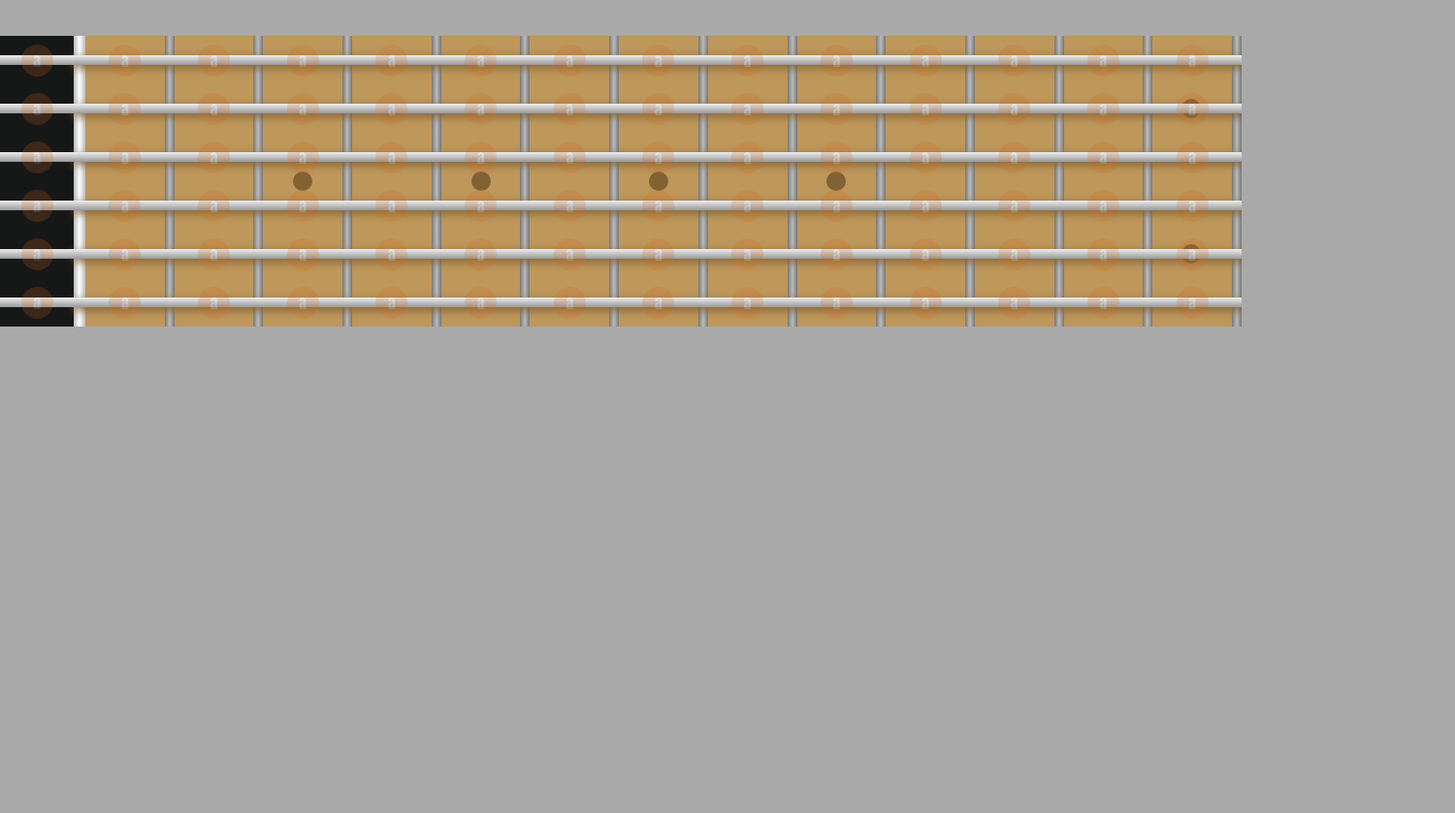
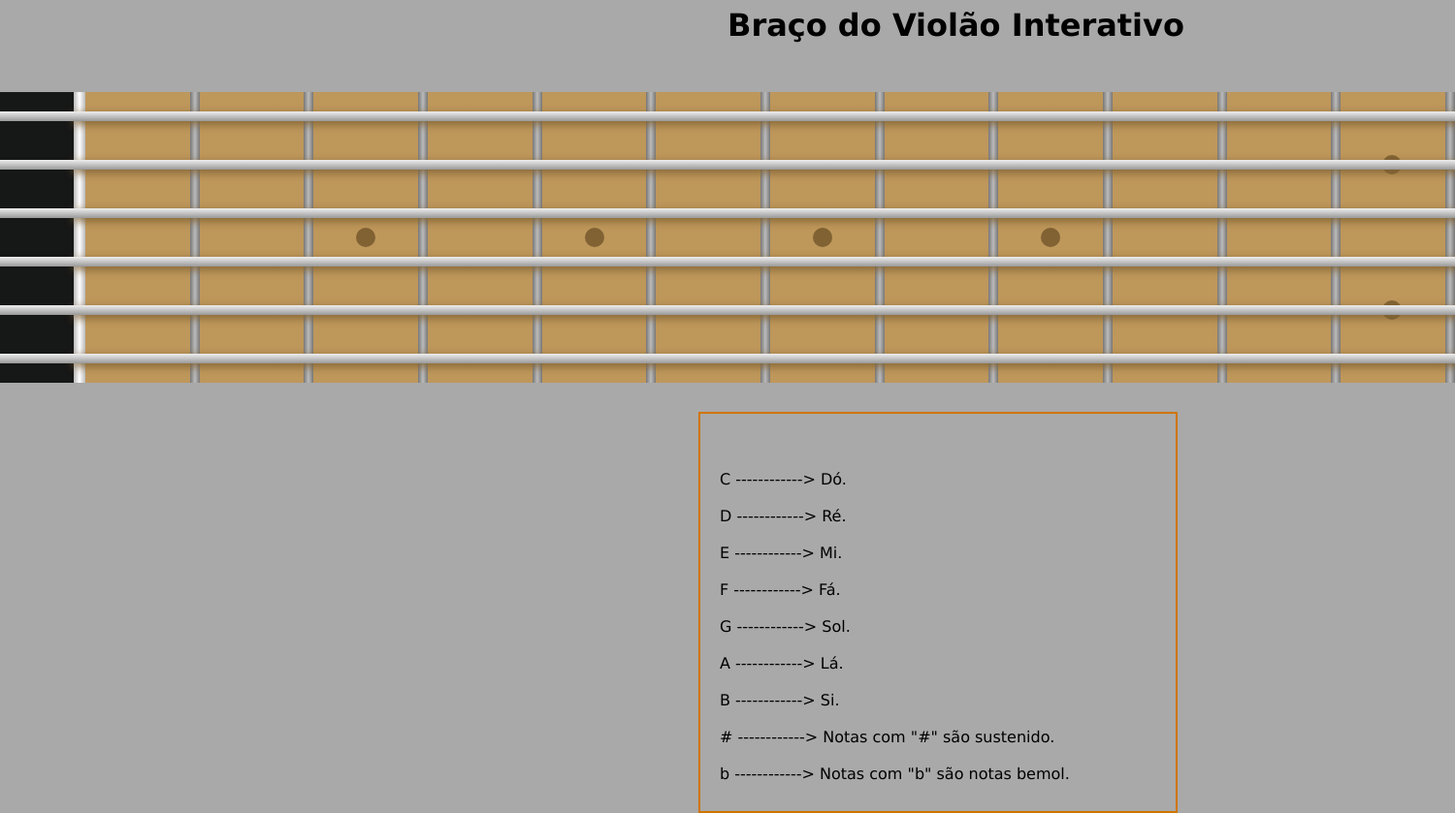
Before and after one commit to fortenicholas/forteSound-pi, a website: page projeto-site/public/script.html in a window 1280 px wide. Shown: the part 103-942 px from the top of the page at 97% size, 1500 px wide, since content can reach past the window. Before the commit the page ends 800 px from the top, so only its background shows below. Drawn offline with Linux system fonts and the light colour scheme.

Commit message:
Braço interativo finalizado

```diff
--- a/projeto-site/public/script.css
+++ b/projeto-site/public/script.css
@@ -11,6 +11,7 @@
     --string-top-position:calc(var(--freatboard-height) / var(--number-of-strings)/2 - var(--half-string-height)          ) ;
     --double-fretmark-position-1: calc(var(--freatboard-height) * 0.25);
     --double-fretmark-position-2: calc(var(--freatboard-height) * 0.75);
+    --noteDotOpacity:0;
 
   }
 *{
@@ -20,7 +21,23 @@
 
 body{
 background:var(--color-four);
-font-family:Impact, Haettenschweiler, 'Arial Narrow Bold', sans-serif
+font-family:'Lucida Sans', 'Lucida Sans Regular', 'Lucida Grande', 'Lucida Sans Unicode', Geneva, Verdana, sans-serif;
+}
+
+.title-fretboard{
+    margin: 20px 0 0 750px;
+}
+
+.form-fretboard{
+    width: 450px;
+    height: 370px;
+     border: var(--color-three) solid 2px;
+     margin:  30px 0 0 720px;
+     padding: 20px;
+}
+
+.form-fretboard:hover{
+    border: red solid 4px;
 }
 
 .fretboard{
@@ -28,6 +45,7 @@ font-family:Impact, Haettenschweiler, 'Arial Narrow Bold', sans-serif
     flex-direction: column;
     background: #be975b;
     width: 100%;
+    min-width: 1500px;
     height: calc(var(--freatboard-height)*1px);
     margin-top: 50px;
 }
@@ -70,7 +88,7 @@ font-family:Impact, Haettenschweiler, 'Arial Narrow Bold', sans-serif
 }
 
 .note-fret:before{
-    content: 'a';
+    content: attr(data-note);
     width: 33px;
     height:33px;
     border-radius: 50%;
@@ -79,39 +97,34 @@ font-family:Impact, Haettenschweiler, 'Arial Narrow Bold', sans-serif
     background: chocolate;
     z-index: 2;
     color: #eee;
-    opacity: 0.2;
+    opacity: var(--noteDotOpacity);
 }
 
-.single-fretmark:after{
+.single-fretmark:after, .double-fretmark:before, .double-fretmark:after{
     content: '';
     position: absolute;
     height: 20px;
     width: 20px;
     border-radius: 50%;
     background-color: #806233;
+
+}
+
+.single-fretmark:after{
+
     top: calc(var(--freatboard-height)/ 2 * 1px);
     transform: translate(0,-50%);
 
 }
 
 .double-fretmark:before{
-    content: '';
-    position: absolute;
-    height: 20px;
-    width: 20px;
-    border-radius: 50%;
-    background-color: #806233;
+
     top: calc(var(--double-fretmark-position-1) * 1px);
     transform: translate(-140%,-50%);
 }
 
 .double-fretmark:after{
-    content: '';
-    position: absolute;
-    height: 20px;
-    width: 20px;
-    border-radius: 50%;
-    background-color: #806233;
+
     top: calc(var(--double-fretmark-position-2) * 1px);
     transform: translate(-140%,-50%);
 }
--- a/projeto-site/public/script.html
+++ b/projeto-site/public/script.html
@@ -6,6 +6,8 @@
     <title>fretboard</title>
     <link rel="stylesheet" href="script.css">
     <link rel="stylesheet" href="css/navbar.css">
+
+
 </head>
 <body>
     <div class="navbar">
@@ -22,138 +24,114 @@
         </div>
     </div>
 
+    <div class="title-fretboard"><h1>Braço do Violão Interativo</h1></div>
+
 
     <div class="fretboard">
-        <div class="string">
-            <div class="note-fret"></div>
-            <div class="note-fret"></div>
-            <div class="note-fret"></div>
-            <div class="note-fret single-fretmark"></div>
-            <div class="note-fret"></div>
-            <div class="note-fret single-fretmark"></div>
-            <div class="note-fret"></div>
-            <div class="note-fret single-fretmark"></div>
-            <div class="note-fret"></div>
-            <div class="note-fret single-fretmark"></div>
-            <div class="note-fret"></div>
-            <div class="note-fret"></div>
-            <div class="note-fret"></div>
-            <div class="note-fret">
-                <div class="double-fretmark"></div>
-            </div>
 
+    </div>
 
-        </div>
-        <div class="string">
-            <div class="note-fret"></div>
-            <div class="note-fret"></div>
-            <div class="note-fret"></div>
-            <div class="note-fret"></div>
-            <div class="note-fret"></div>
-            <div class="note-fret"></div>
-            <div class="note-fret"></div>
-            <div class="note-fret"></div>
-            <div class="note-fret"></div>
-            <div class="note-fret"></div>
-            <div class="note-fret"></div>
-            <div class="note-fret"></div>
-            <div class="note-fret"></div>
-            <div class="note-fret"></div>
+    <form class="form-fretboard">  <br><br>
+        C ------------> Dó. <br><br>
+        D ------------> Ré. <br><br>
+        E ------------> Mi.<br><br>
+        F ------------> Fá. <br><br>
+        G ------------> Sol.<br><br>
+        A ------------> Lá. <br> <br>
+        B ------------> Si.<br><br>
+        # ------------> Notas com "#" são sustenido.<br><br>
+        b ------------> Notas com "b" são notas bemol.
 
-        </div>
-        <div class="string">
-            <div class="note-fret"></div>
-            <div class="note-fret"></div>
-            <div class="note-fret"></div>
-            <div class="note-fret"></div>
-            <div class="note-fret"></div>
-            <div class="note-fret"></div>
-            <div class="note-fret"></div>
-            <div class="note-fret"></div>
-            <div class="note-fret"></div>
-            <div class="note-fret"></div>
-            <div class="note-fret"></div>
-            <div class="note-fret"></div>
-            <div class="note-fret"></div>
-            <div class="note-fret"></div>
+    </form>
 
-        </div>
-        <div class="string">
-            <div class="note-fret"></div>
-            <div class="note-fret"></div>
-            <div class="note-fret"></div>
-            <div class="note-fret"></div>
-            <div class="note-fret"></div>
-            <div class="note-fret"></div>
-            <div class="note-fret"></div>
-            <div class="note-fret"></div>
-            <div class="note-fret"></div>
-            <div class="note-fret"></div>
-            <div class="note-fret"></div>
-            <div class="note-fret"></div>
-            <div class="note-fret"></div>
-            <div class="note-fret"></div>
-
-        </div>
-        <div class="string">
-            <div class="note-fret"></div>
-            <div class="note-fret"></div>
-            <div class="note-fret"></div>
-            <div class="note-fret"></div>
-            <div class="note-fret"></div>
-            <div class="note-fret"></div>
-            <div class="note-fret"></div>
-            <div class="note-fret"></div>
-            <div class="note-fret"></div>
-            <div class="note-fret"></div>
-            <div class="note-fret"></div>
-            <div class="note-fret"></div>
-            <div class="note-fret"></div>
-            <div class="note-fret"></div>
-
-        </div>
-        <div class="string">
-            <div class="note-fret"></div>
-            <div class="note-fret"></div>
-            <div class="note-fret"></div>
-            <div class="note-fret"></div>
-            <div class="note-fret"></div>
-            <div class="note-fret"></div>
-            <div class="note-fret"></div>
-            <div class="note-fret"></div>
-            <div class="note-fret"></div>
-            <div class="note-fret"></div>
-            <div class="note-fret"></div>
-            <div class="note-fret"></div>
-            <div class="note-fret"></div>
-            <div class="note-fret"></div>
-
-        </div>
-    </div>
 </body>
 </html>
 
 <script>
-
+const root = document.documentElement;
 const fretboard = document.querySelector('.fretboard');
 const numberOfFrets = 12;
 const numberOfStrings =6;
+
+const singleFretMarkPositions = [3,5,7,9,15,17,19,21];
+const doubleFretMarkPositions = [12,24];
+
+const notesFlat = ["C", "Db", "D", "Eb", "E", "F", "Gb", "G", "Ab", "A", "Bb", "B" ];
+const notesSharp = ["C", "C#", "D", "D#", "E", "F", "F#", "G", "G#", "A","A#","B" ];
+
+let accidentals = 'flats';
+const guitarTuning = [4,11,7,2,9,4];
+
 const app ={
     init(){
         this.setupFretboard();
+        this.setupEventListeners();
     },
     setupFretboard(){
+        root.style.setProperty('--number-of-strings', numberOfStrings);
         // add strings to fretboard
-        for(let i =0; i < numberOfStrings; i++){
+        for (let i = 0; i < numberOfStrings; i++){
             let string = tools.createElement('div');
             string.classList.add('string');
             fretboard.appendChild(string);
 
+            console.log('String Number: ',i );
+
+            // create frets
+            for(let fret = 0; fret <= numberOfFrets; fret++){
+                let noteFret =tools.createElement('div');
+                noteFret.classList.add('note-fret');
+                string.appendChild(noteFret);
+
+
+               let noteName = this.generateNoteNames((fret + guitarTuning[i]), accidentals);
+               noteFret.setAttribute('data-note',noteName);
+
+
+
+                // add single fret marks.
+                if(i === 0 && singleFretMarkPositions.indexOf(fret) !== -1){
+                    noteFret.classList.add('single-fretmark');
+                }
+
+                if(i === 0 && doubleFretMarkPositions.indexOf(fret) !== -1){
+                    let doubleFretMark = tools.createElement('div');
+                    doubleFretMark.classList.add('double-fretmark');
+                    noteFret.appendChild(doubleFretMark);
+                }
+
+
+
+            }
         }
+
+    },generateNoteNames(noteIndex, accidentals){
+        noteIndex = noteIndex % 12;
+        let noteName;
+        if(accidentals=='flats'){
+            noteName = notesFlat[noteIndex];
+        }
+
+        else if(accidentals =='sharps'){
+            noteName = notesSharp[noteIndex];
+        }
+        return noteName;
+    },
+    setupEventListeners(){
+        fretboard.addEventListener('mouseover', (event)=>{
+            if(event.target.classList.contains('note-fret')){
+                event.target.style.setProperty('--noteDotOpacity',1);
+            }
+        });
+        fretboard.addEventListener('mouseout',()=> {
+            event.target.style.setProperty('--noteDotOpacity',0);
+        })
     }
 }
 
-const toll = {
+
+
+const tools = {
 
 createElement(element,content){
     element = document.createElement(element);
```
Also changed, not shown: projeto-site/public/css/sobre.css (+0 -8 lines), projeto-site/public/file.html (added, +105 -0 lines), projeto-site/public/script.js (added).
